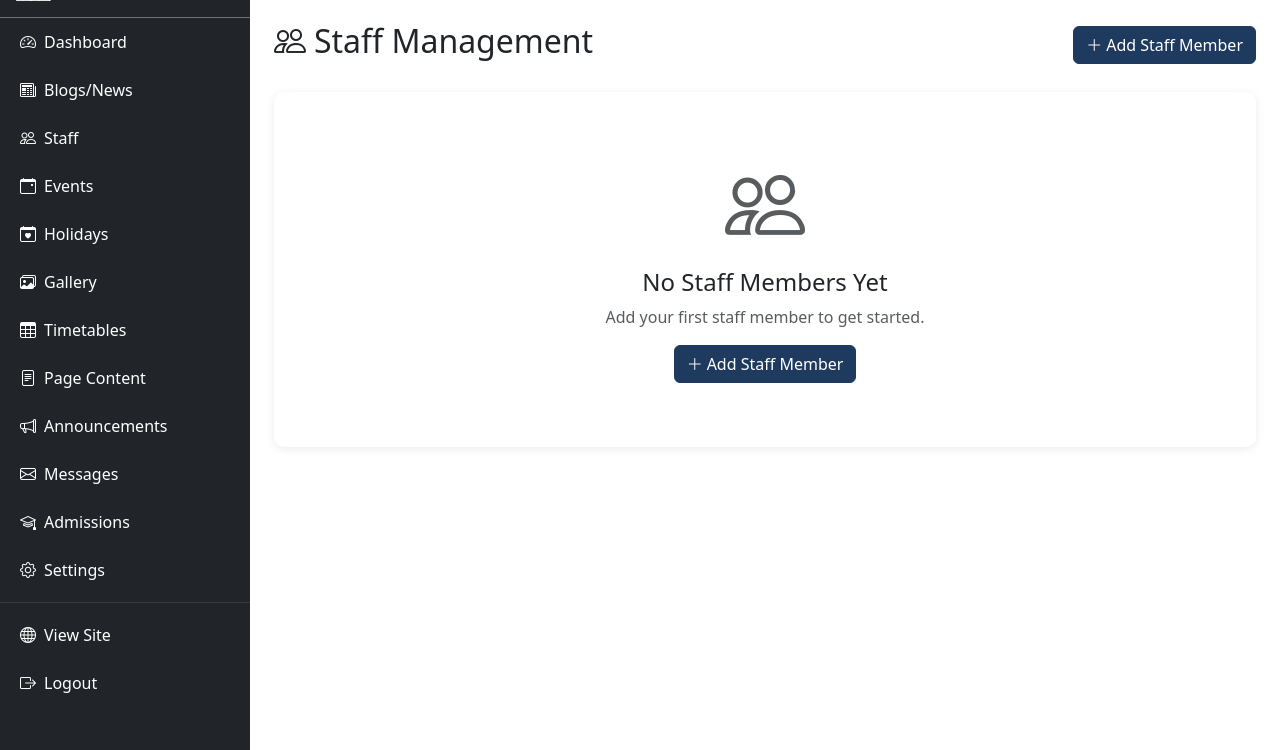
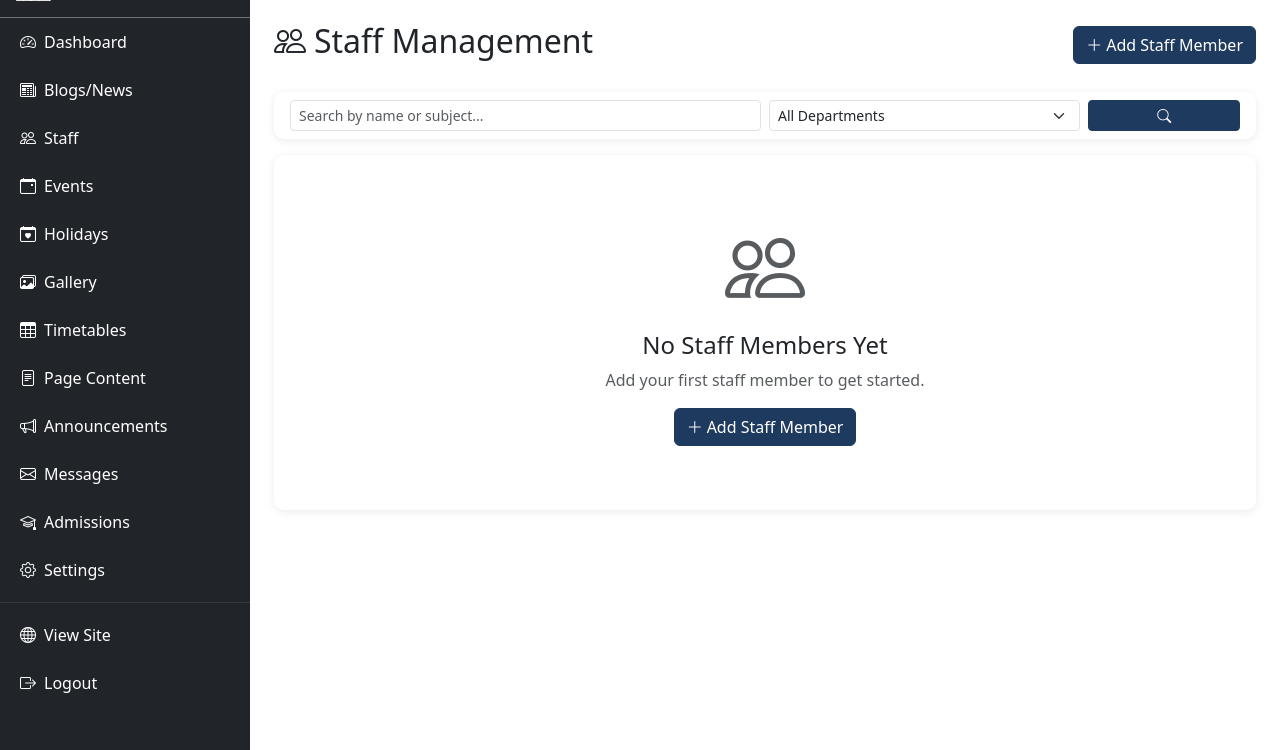
Before and after one commit to amruthamodela06/sanskriti-vidyalaya, a Flask app: template app/templates/admin/staff/list.html in a window 1280 px wide. Shown: the part 50-800 px from the top of the page. Run offline with Flask 3, Linux system fonts and the light colour scheme; the template is opened without the code that fills it: values that come from a table or form of the project are taken from there, others are empty; some libraries are stand-ins or nearby versions.

Commit message:
feat(admin): add search and department filtering on staff list

```diff
--- a/app/templates/admin/staff/list.html
+++ b/app/templates/admin/staff/list.html
@@ -8,6 +8,30 @@
     <a href="{{ url_for('admin.staff_create') }}" class="btn btn-primary">
         <i class="bi bi-plus-lg me-1"></i>Add Staff Member
     </a>
+</div>
+
+<div class="card mb-3">
+    <div class="card-body py-2">
+        <form method="GET" class="row g-2 align-items-center">
+            <div class="col-md-6">
+                <input type="text" name="q" class="form-control form-control-sm" placeholder="Search by name or subject..." value="{{ search_query or '' }}">
+            </div>
+            <div class="col-md-4">
+                <select name="department" class="form-select form-select-sm" onchange="this.form.submit()">
+                    <option value="">All Departments</option>
+                    {% for dept in departments %}
+                    <option value="{{ dept }}" {{ 'selected' if current_department == dept }}>{{ dept|replace('_', ' ')|title }}</option>
+                    {% endfor %}
+                </select>
+            </div>
+            <div class="col-md-2 d-flex gap-1">
+                <button type="submit" class="btn btn-sm btn-primary flex-grow-1"><i class="bi bi-search"></i></button>
+                {% if search_query or current_department %}
+                <a href="{{ url_for('admin.staff_list') }}" class="btn btn-sm btn-outline-secondary" title="Reset"><i class="bi bi-x-lg"></i></a>
+                {% endif %}
+            </div>
+        </form>
+    </div>
 </div>
 
 <div class="card">
@@ -77,14 +101,14 @@
             <ul class="pagination justify-content-center mb-0">
                 {% if staff.has_prev %}
                 <li class="page-item">
-                    <a class="page-link" href="{{ url_for('admin.staff_list', page=staff.prev_num) }}">Previous</a>
+                    <a class="page-link" href="{{ url_for('admin.staff_list', page=staff.prev_num, department=current_department or None, q=search_query or None) }}">Previous</a>
                 </li>
                 {% endif %}
 
                 {% for page_num in staff.iter_pages() %}
                     {% if page_num %}
                         <li class="page-item {{ 'active' if page_num == staff.page }}">
-                            <a class="page-link" href="{{ url_for('admin.staff_list', page=page_num) }}">{{ page_num }}</a>
+                            <a class="page-link" href="{{ url_for('admin.staff_list', page=page_num, department=current_department or None, q=search_query or None) }}">{{ page_num }}</a>
                         </li>
                     {% else %}
                         <li class="page-item disabled"><span class="page-link">...</span></li>
@@ -93,7 +117,7 @@
 
                 {% if staff.has_next %}
                 <li class="page-item">
-                    <a class="page-link" href="{{ url_for('admin.staff_list', page=staff.next_num) }}">Next</a>
+                    <a class="page-link" href="{{ url_for('admin.staff_list', page=staff.next_num, department=current_department or None, q=search_query or None) }}">Next</a>
                 </li>
                 {% endif %}
             </ul>
```
Also changed, not shown: app/routes/admin.py (+25 -2 lines).
